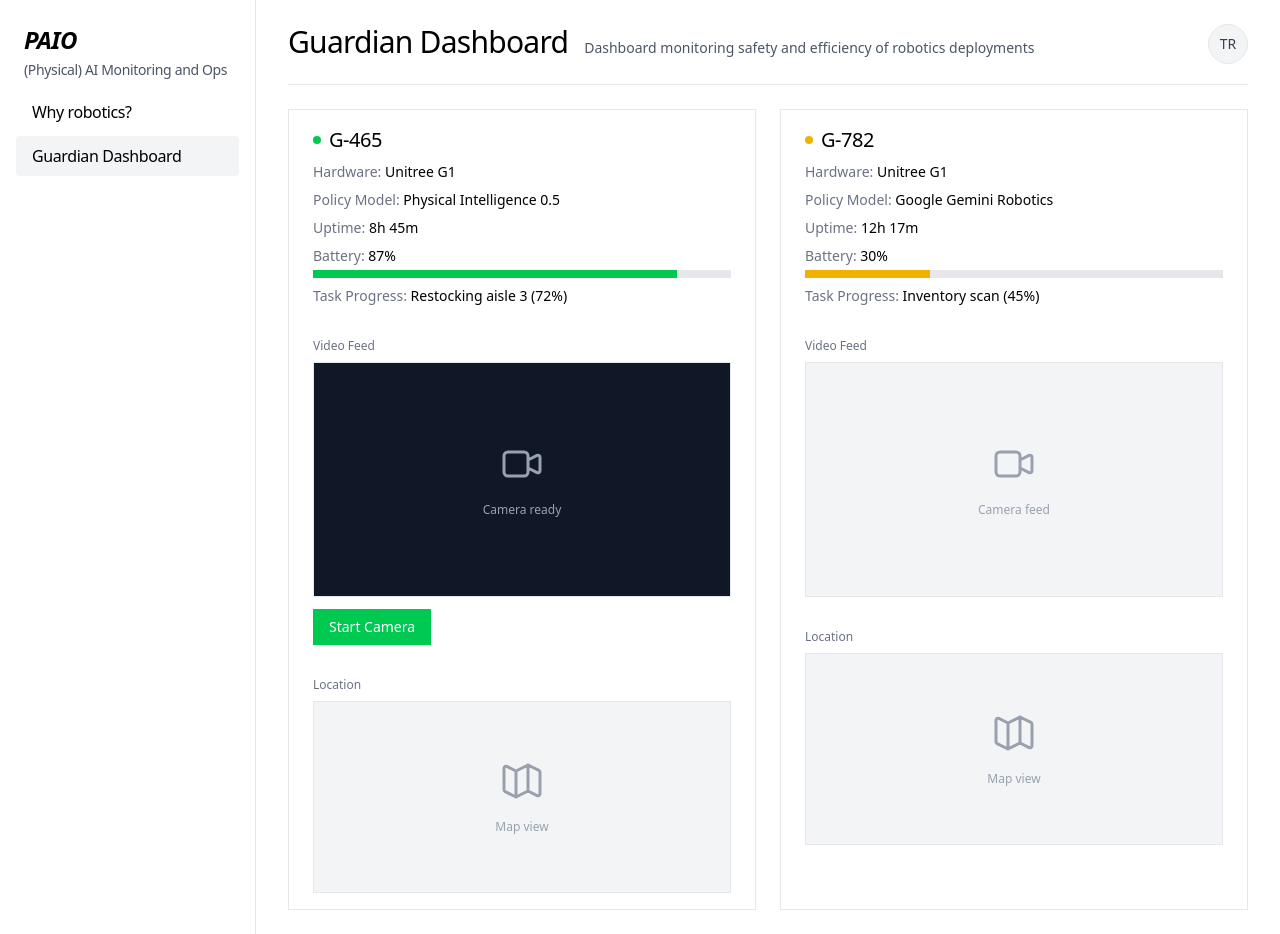
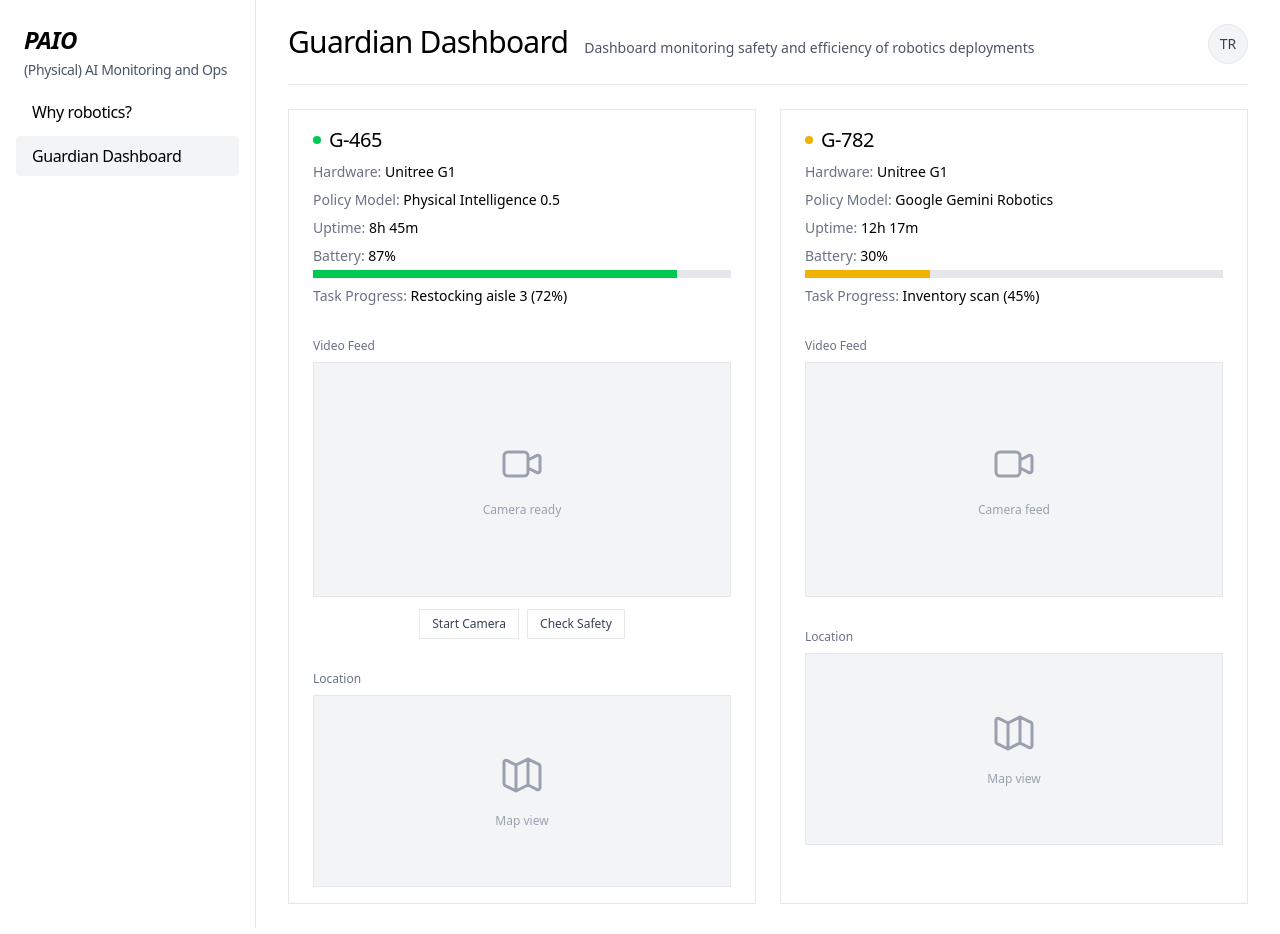
Before and after one commit to tobiasrieger/paio-sxsw-hackathon-2025, a Next.js app: page /guardian-dashboard in a window 1280 px wide. Built offline with nearby package versions, Linux system fonts and the light colour scheme.

Commit message:
Added safety check button

```diff
--- a/src/app/components/WebcamFeed.tsx
+++ b/src/app/components/WebcamFeed.tsx
@@ -44,12 +44,16 @@ export default function WebcamFeed() {
     setIsActive(false);
   };
 
+  const handleCheckSafety = () => {
+    // TODO: Implement safety check
+  };
+
   return (
     <div>
       {/* Video display area */}
-      <div className="bg-black border border-gray-200 aspect-video overflow-hidden relative">
+      <div className="bg-gray-100 border border-gray-200 aspect-video overflow-hidden relative">
         {loading && (
-          <div className="absolute inset-0 flex items-center justify-center bg-gray-900 bg-opacity-75">
+          <div className="absolute inset-0 flex items-center justify-center bg-gray-100">
             <div className="text-center text-gray-400">
               <div className="w-8 h-8 border-2 border-gray-400 border-t-transparent rounded-full animate-spin mx-auto mb-2" />
               <span className="text-xs">Loading webcam...</span>
@@ -77,7 +81,7 @@ export default function WebcamFeed() {
           </div>
         )}
         {!isActive && !loading && !error && (
-          <div className="absolute inset-0 flex items-center justify-center bg-gray-900">
+          <div className="absolute inset-0 flex items-center justify-center bg-gray-100">
             <div className="text-center text-gray-400">
               <svg
                 className="w-12 h-12 mx-auto mb-2"
@@ -105,24 +109,30 @@ export default function WebcamFeed() {
         />
       </div>
 
-      {/* Control button */}
-      <div className="mt-3">
+      {/* Control buttons */}
+      <div className="mt-3 flex justify-center gap-2">
         {!isActive ? (
           <button
             onClick={startWebcam}
             disabled={loading}
-            className="px-4 py-2 bg-green-500 text-white text-sm font-medium hover:bg-green-600 transition-colors disabled:opacity-50 disabled:cursor-not-allowed"
+            className="px-3 py-1.5 border border-gray-200 bg-white text-gray-700 text-xs hover:bg-gray-50 transition-colors disabled:opacity-50 disabled:cursor-not-allowed"
           >
             {loading ? 'Starting...' : 'Start Camera'}
           </button>
         ) : (
           <button
             onClick={stopWebcam}
-            className="px-4 py-2 bg-red-500 text-white text-sm font-medium hover:bg-red-600 transition-colors"
+            className="px-3 py-1.5 border border-gray-200 bg-white text-gray-700 text-xs hover:bg-gray-50 transition-colors"
           >
             Stop Camera
           </button>
         )}
+        <button
+          onClick={handleCheckSafety}
+          className="px-3 py-1.5 border border-gray-200 bg-white text-gray-700 text-xs hover:bg-gray-50 transition-colors"
+        >
+          Check Safety
+        </button>
       </div>
     </div>
   );
```
